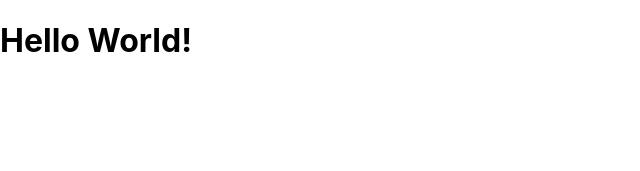
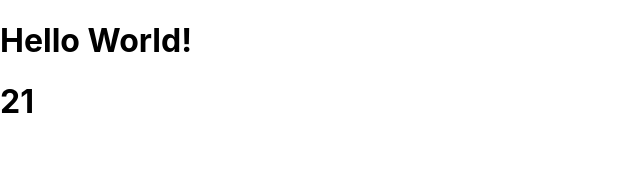
Before and after one commit to Chebaz/React, a React (Create React App) app in the folder my-app/: page / in a window 1280 px wide. Shown: the top 171 px of the page, without its empty margins (0-640 px from the left). Built offline with nearby package versions, Linux system fonts and the light colour scheme.

Commit message:
esercizio completo

```diff
--- a/my-app/src/App.js
+++ b/my-app/src/App.js
@@ -1,7 +1,13 @@
 import React from "react";
 import { Welcome } from "./Welcome";
+import { Sum } from "./Sum";
 export default class HelloWorld extends React.Component {
   render() {
-    return <Welcome />;
+    return (
+      <div>
+        <Welcome />
+        <Sum array={[1, 2, 3, 4, 5, 6]} />
+      </div>
+    );
   }
 }
--- /dev/null
+++ b/my-app/src/Sum.js
@@ -0,0 +1,12 @@
+import React from "react";
+
+export function Sum(props) {
+  let num = 0;
+  const arraySum = (array) => {
+    array.forEach((element) => {
+      num += element;
+    });
+    return num;
+  };
+  return <h1>{arraySum(props.array)}</h1>;
+}
```
